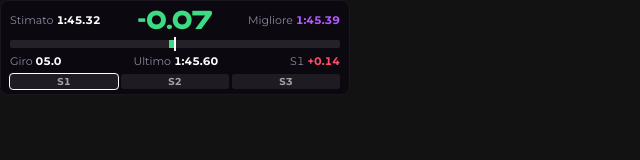
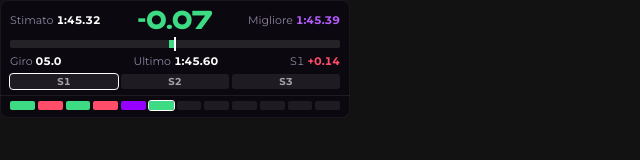
Before and after one commit to gianlugiampu/rare-pit-wall, a website built with Vite: page overlay.html in a window 1280 px wide. Shown: the whole page, without its empty margins (0-640 px from the left). Built offline with nearby package versions, Linux system fonts and the light colour scheme.

Commit message:
Delta: curve del Coach dentro il pannello, solo colori
Co-Authored-By: Claude Opus 5.5 <noreply@anthropic.com>

```diff
--- a/src/overlay-defs.ts
+++ b/src/overlay-defs.ts
@@ -104,6 +104,7 @@ export const DEFS: Record<string, Def> = {
       { key: "last", label: "Ultimo giro", def: true },
       { key: "sector", label: "Delta del settore", def: true },
       { key: "sectors", label: "Settori colorati (verde tuo migliore, giallo più lento)", def: true },
+      { key: "curves", label: "Curve del Coach, solo colori (verde guadagni, rosso perdi, viola la migliore)", def: true },
     ],
     choices: [
       {
--- a/src/overlay.css
+++ b/src/overlay.css
@@ -46,6 +46,12 @@ b { font-weight: 700; color: #fff; }
 .rows-panel .row.clsh .d { letter-spacing: .04em; }
 .relative .row.other-cls { opacity: .72; }
 .relative .cls-tag { font-size: 9px; font-weight: 700; border: 1px solid; border-radius: 3px; padding: 0 4px; margin-left: 4px; color: #fff; white-space: nowrap; }
+.delta .cvs { display: flex; gap: 3px; padding: 5px 10px 8px; border-top: 1px solid rgb(255 255 255 / .08); }
+.delta .cvs span { flex: 1; height: 9px; border-radius: 2px; background: rgb(255 255 255 / .08); }
+.delta .cvs span.g { background: var(--lap-pb); }
+.delta .cvs span.r { background: var(--lap-invalid); }
+.delta .cvs span.p { background: var(--rare-main); }
+.delta .cvs span.now { outline: 1.5px solid #fff; }
 .delta .secs { display: flex; gap: 3px; padding: 0 10px 6px; }
 .delta .secs span { flex: 1; text-align: center; font-size: 10px; font-weight: 700; border-radius: 3px; padding: 1px 0; background: rgb(255 255 255 / .08); color: rgb(255 255 255 / .6); font-variant-numeric: tabular-nums; }
 .delta .secs span.pb { background: var(--lap-pb); color: #06210f; }
--- a/src/overlay.ts
+++ b/src/overlay.ts
@@ -93,6 +93,10 @@ function buildDelta(it: Item): View {
   const secRow = document.createElement("div");
   secRow.className = "secs";
   if (o("sectors")) el.append(secRow);
+  // curve del Coach, solo colori (bozza approvata il 26/11/2026): verde guadagni, rosso perdi, viola la migliore
+  const cvRow = document.createElement("div");
+  cvRow.className = "cvs";
+  if (o("curves")) el.append(cvRow);
   let sector = -1, sectorStart = 0;
   let sIdx = -1, sT0 = 0, prevPct = 0, prevCur = 0, nSec = 0;
   let bestSec: (number | null)[] = [];
@@ -141,6 +145,18 @@ function buildDelta(it: Item): View {
         const b = sec.lastElementChild as HTMLElement;
         b.textContent = fmtDelta(sd);
         b.className = tone(sd);
+      }
+      if (o("curves")) {
+        const c = coachOf(f);
+        cvRow.hidden = !c || !c.loss.length;
+        if (c && c.loss.length) {
+          const best = Math.min(...c.loss.filter((x): x is number => x != null));
+          const html = c.loss.map((l, i) => `<span class="${l == null ? "n" : l === best && l < 0 ? "p" : l < 0 ? "g" : "r"}${i === c.cur ? " now" : ""}"></span>`).join("");
+          if (html !== cvRow.dataset.html) {
+            cvRow.dataset.html = html;
+            cvRow.innerHTML = html;
+          }
+        }
       }
       // tempi dei settori: si chiude un settore quando si passa all'inizio del successivo (o al traguardo)
       if (o("sectors") && starts.length) {
```
